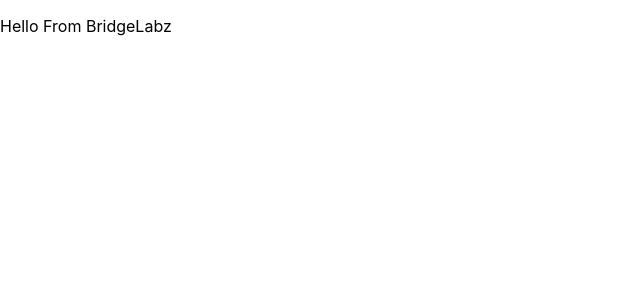
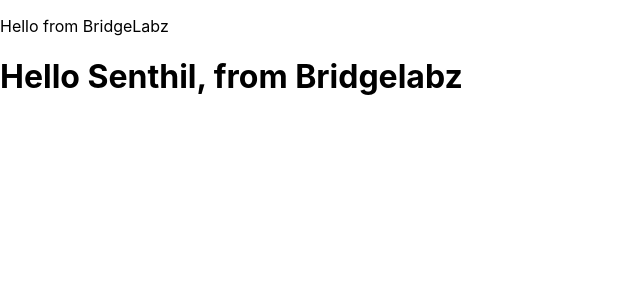
Before and after one commit to Senhil/CFP-D1-ReactJS, a React (Create React App) app: page / in a window 1280 px wide. Shown: the top 300 px of the page, without its empty margins (0-640 px from the left). Built offline with nearby package versions, Linux system fonts and the light colour scheme.

Commit message:
UC2 - 1 way data binding

```diff
--- a/src/App.js
+++ b/src/App.js
@@ -1,13 +1,17 @@
+import logo from './logo.svg';
 import './App.css';
 
 function App() {
+  var name = 'Senthil'
+
 
 
 
 
   return (
     <div>
-    <p>Hello From BridgeLabz </p>
+    <p>Hello from BridgeLabz </p>
+    <h1> Hello {name}, from Bridgelabz</h1>
 
     </div>
   );
```
